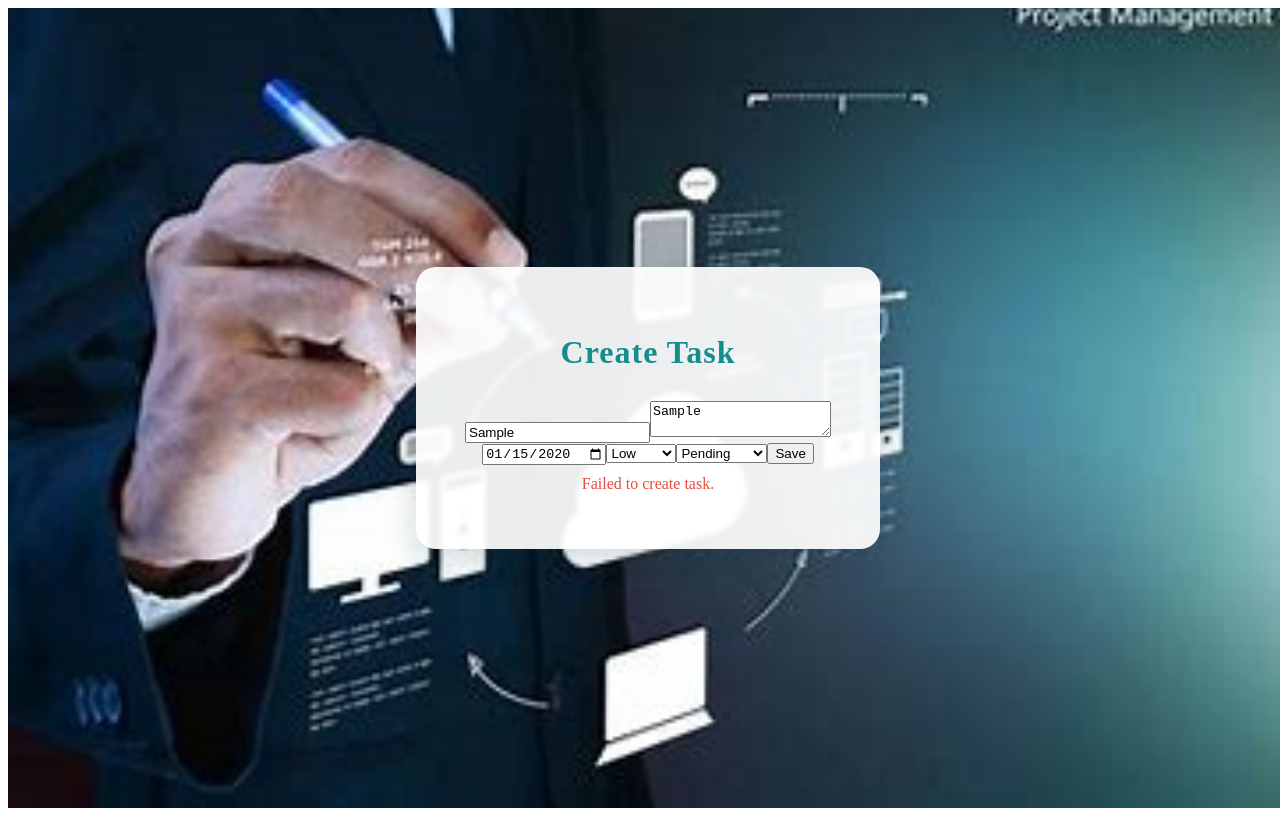
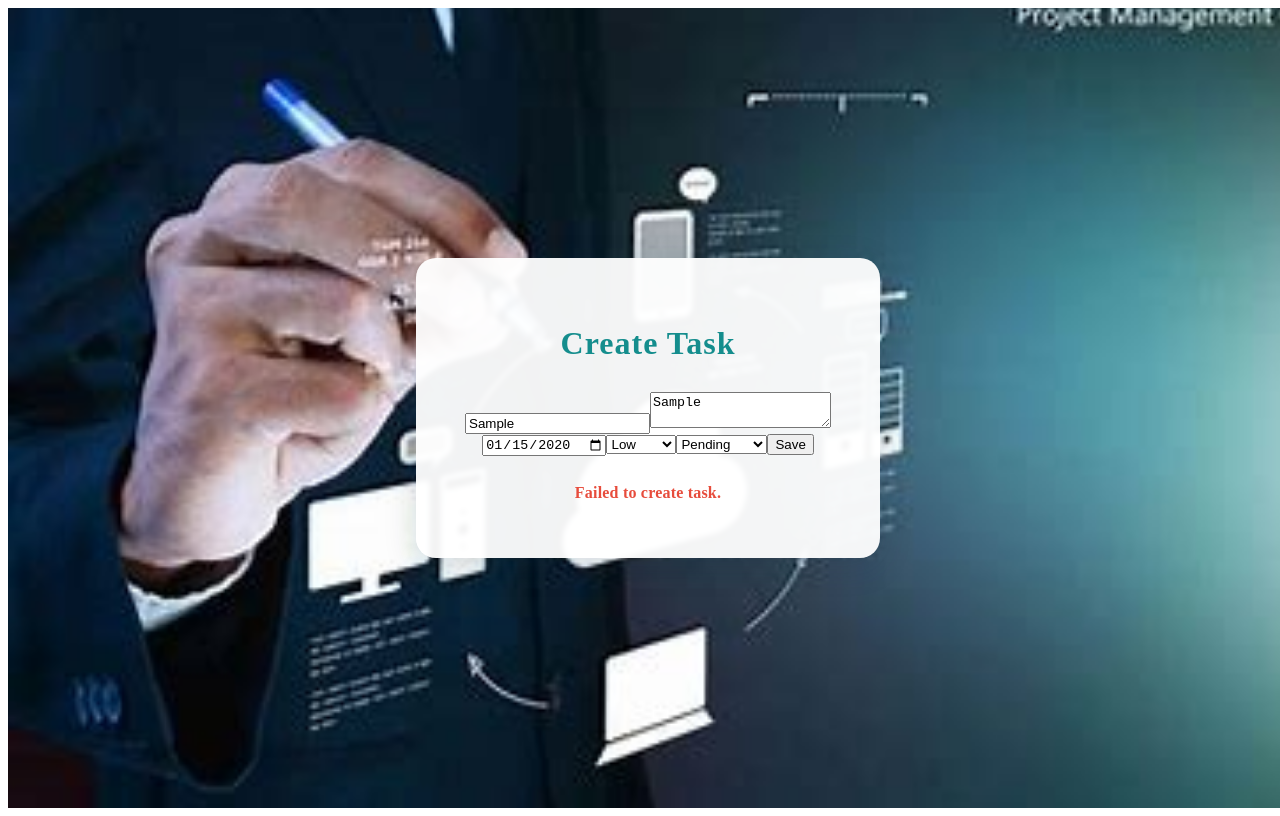
Before and after one commit to sarnithaad/Task-Management-System, a Next.js app in the folder frontend/: page /create-task in a window 1280 px wide. Both pictures are taken after typing "Sample", "Sample", "2020-01-15" into the empty fields and a click on the button "Save". Built offline with nearby package versions, Linux system fonts and the light colour scheme; no server answers.

Commit message:
Update create-task.js

```diff
--- a/frontend/pages/create-task.js
+++ b/frontend/pages/create-task.js
@@ -38,7 +38,7 @@ export default function CreateTask() {
     >
       <div
         style={{
-          background: 'rgba(255,255,255,0.92)',
+          background: 'rgba(255,255,255,0.95)',
           borderRadius: 20,
           padding: '40px 32px',
           boxShadow: '0 8px 32px rgba(14,44,64,0.18)',
@@ -59,12 +59,20 @@ export default function CreateTask() {
         >
           Create Task
         </h2>
-        <TaskForm onSubmit={handleSubmit} loading={loading} />
-        {msg && (
-          <p style={{ color: msg.includes('success') ? '#27ae60' : '#e74c3c', marginTop: 10 }}>
-            {msg}
-          </p>
-        )}
+        <div style={{ display: 'flex', flexDirection: 'column', gap: 18 }}>
+          <TaskForm onSubmit={handleSubmit} loading={loading} />
+          {msg && (
+            <p style={{
+              color: msg.includes('success') ? '#27ae60' : '#e74c3c',
+              marginTop: 10,
+              fontWeight: 600,
+              fontSize: 16,
+              letterSpacing: 0.2,
+            }}>
+              {msg}
+            </p>
+          )}
+        </div>
       </div>
     </div>
   );
```
